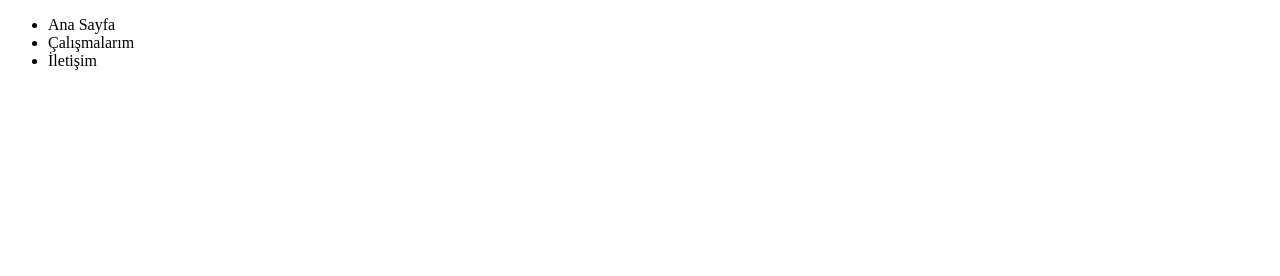
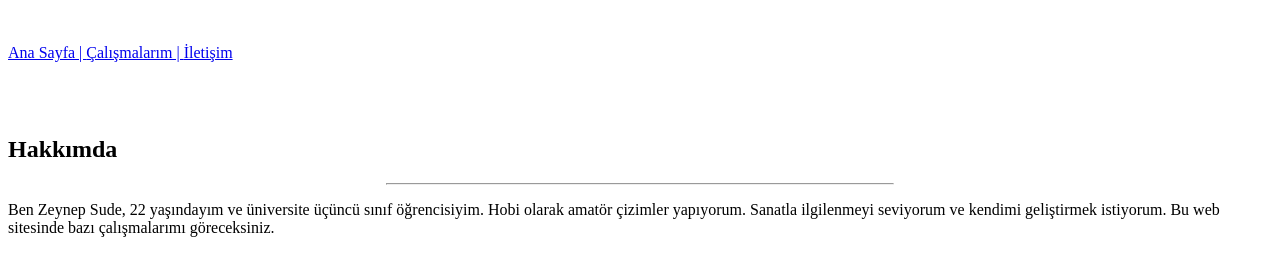
Before and after one commit to zeynepsudey/css-odev1, a plain HTML site: page index.html in a window 1280 px wide. Drawn offline with Linux system fonts and the light colour scheme.

Commit message:
index.html düzenlendi

```diff
--- a/index.html
+++ b/index.html
@@ -11,19 +11,28 @@
 
     <!-- Navbar Başlangıç -->
     <header>
-        <nav>
-            <ul>
-                <li><a href="index.html"></a>Ana Sayfa</li>
-                <li><a href="works.html"></a>Çalışmalarım</li>
-                <li><a href="contact.html"></a>İletişim</li>
-            </ul>
+        <br> <br>
+        <nav class="nav">
+                <a href="index.html">Ana Sayfa  |  </a>
+                <a href="works.html">Çalışmalarım  |  </a>
+                <a href="contact.html">İletişim</a>
         </nav>
+        <br> <br>
+
     </header>
     <!-- Navbar Bitiş -->
 
     <!-- Content Başlangıç -->
+    <section>
         <!-- Article Başlangıç -->
+        <br>
+        <h1>Hakkımda</h1>
+        <hr style="width: 40%;">
+        <p>Ben Zeynep Sude, 22 yaşındayım ve üniversite üçüncü sınıf öğrencisiyim. Hobi olarak amatör çizimler yapıyorum.
+            Sanatla ilgilenmeyi seviyorum ve kendimi geliştirmek istiyorum. Bu web sitesinde bazı çalışmalarımı göreceksiniz.</p>
+
         <!-- Article Bitiş -->
+    </section>
     <!-- Content Bitiş -->
 
 </body>
```
